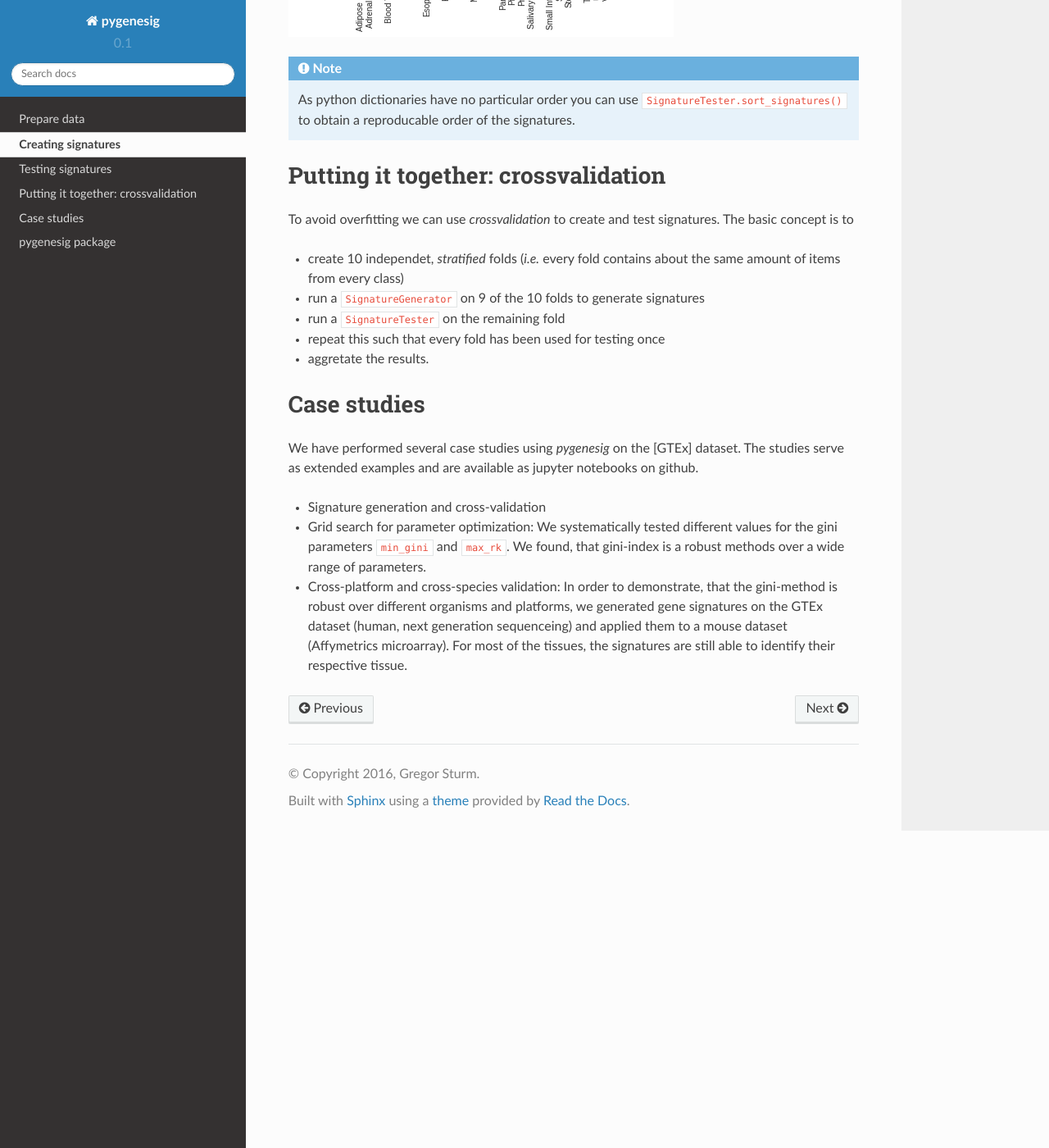
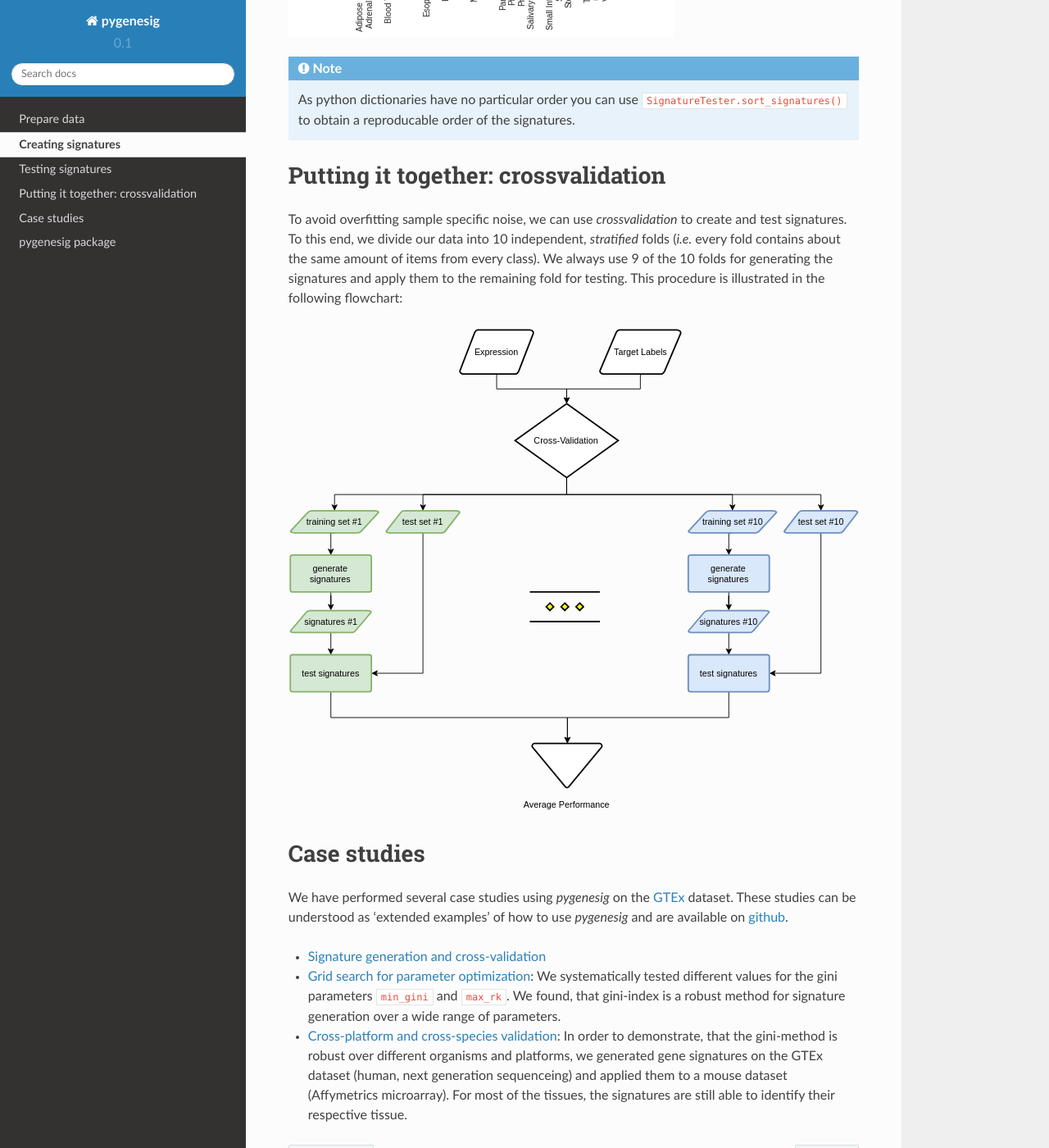
Before and after one commit to grst/pygenesig, a Sphinx documentation site: the page built from docs/use_pygenesig.md, in a window 1280 px wide and 1400 px high, scrolled down 1626 px. Shown: the whole window at 82% size. Built offline with Sphinx 7.4.7 and the Read the Docs theme 2.0.0, drawn with Linux system fonts in a browser that asks for light colours.

Commit message:
Complete user's guide.

````diff
--- a/docs/use_pygenesig.md
+++ b/docs/use_pygenesig.md
@@ -52,17 +52,15 @@ sns.heatmap(confmat, xticklabels=sig_labels, yticklabels=sig_labels
 ```
 
 # Putting it together: crossvalidation
-To avoid overfitting we can use *crossvalidation* to create and test signatures. The basic concept is to
+To avoid overfitting sample specific noise, we can use *crossvalidation* to create and test signatures. To this end, we divide our data into 10 independent, *stratified* folds (*i.e.* every fold contains about the same amount of items from every class). We always use 9 of the 10 folds for generating the signatures and apply them to the remaining fold for testing. This procedure is illustrated in the following flowchart:
 
-* create 10 independet, *stratified* folds (*i.e.* every fold contains about the same amount of items from every class)
-* run a `SignatureGenerator` on 9 of the 10 folds to generate signatures
-* run a `SignatureTester` on the remaining fold
-* repeat this such that every fold has been used for testing once
-* aggretate the results.
+<!-- edit flowchart on https://www.draw.io/?chrome=0&lightbox=1&edit=https%3A%2F%2Fwww.draw.io%2F%23G0BxECzhdeMGwJQXB5ZjNHckRWRzQ&nav=1#G0BxECzhdeMGwJQXB5ZjNHckRWRzQ -->
+
+![flowchart](_static/img/pygenesig_xval.svg)
 
 # Case studies
-We have performed several case studies using *pygenesig* on the [GTEx] dataset. The studies serve as extended examples and are available as jupyter notebooks on github.
+We have performed several case studies using *pygenesig* on the [GTEx](http://www.gtexportal.org/home/) dataset. These studies can be understood as 'extended examples' of how to use *pygenesig* and are available on [github](https://github.com/grst/gene-set-study/tree/master/notebooks).
 
-* Signature generation and cross-validation
-* Grid search for parameter optimization: We systematically tested different values for the gini parameters `min_gini` and `max_rk`. We found, that gini-index is a robust methods over a wide range of parameters.
-* Cross-platform and cross-species validation: In order to demonstrate, that the gini-method is robust over different organisms and platforms, we generated gene signatures on the GTEx dataset (human, next generation sequenceing) and applied them to a mouse dataset (Affymetrics microarray). For most of the tissues, the signatures are still able to identify their respective tissue.
+* [Signature generation and cross-validation](https://github.com/grst/gene-set-study/blob/master/notebooks/validate_gini.ipynb)
+* [Grid search for parameter optimization](https://github.com/grst/gene-set-study/blob/master/notebooks/gini-gridsearch.ipynb): We systematically tested different values for the gini parameters `min_gini` and `max_rk`. We found, that gini-index is a robust method for signature generation over a wide range of parameters.
+* [Cross-platform and cross-species validation](https://github.com/grst/gene-set-study/blob/master/notebooks/validate-mouse.ipynb): In order to demonstrate, that the gini-method is robust over different organisms and platforms, we generated gene signatures on the GTEx dataset (human, next generation sequenceing) and applied them to a mouse dataset (Affymetrics microarray). For most of the tissues, the signatures are still able to identify their respective tissue.
````
Also changed, not shown: docs/_static/img/pygenesig_xval.svg (added), 1 other file.
